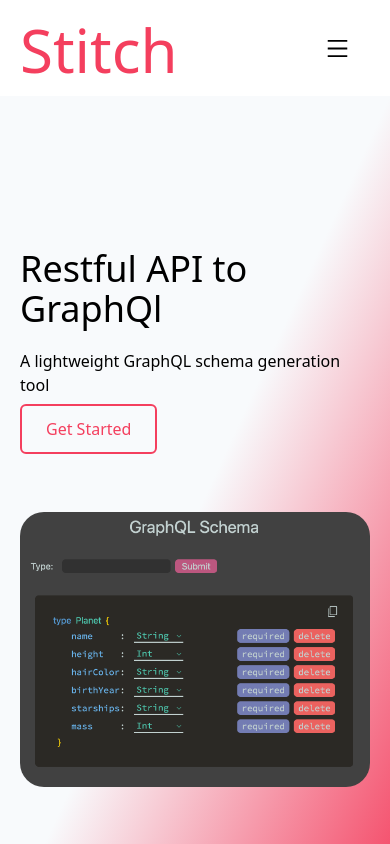
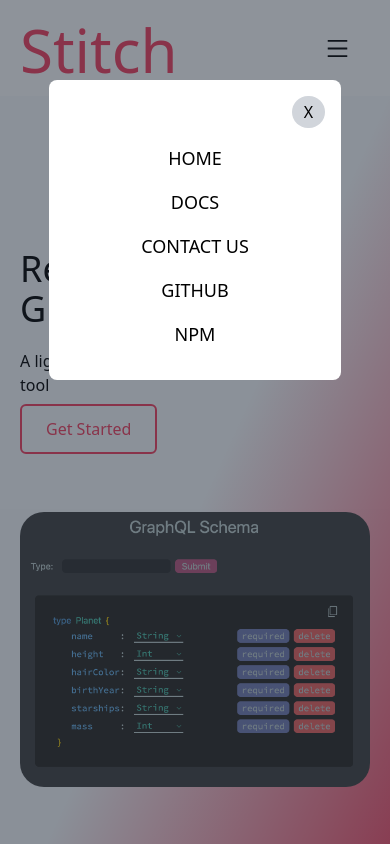
Before and after one commit to stitch-splash-page/welcome-to-stitch, a Next.js app: page / in a window 390 px wide. Both pictures are taken after a click on the element 289 px from the left and 48 px from the top of the page. Shown: the top 844 px of the page. Built offline with nearby package versions, Linux system fonts and the light colour scheme.

Commit message:
Hamburger Icon menu open functionality done

```diff
--- a/components/Navbar.tsx
+++ b/components/Navbar.tsx
@@ -1,23 +1,21 @@
 import Link from 'next/link';
 // hamburger menu only shown on mobile screens. import react-icons library
-import { AiOutlineMenu } from 'react-icons/ai';
+import { AiOutlineMenu} from 'react-icons/ai';
 import { useState } from 'react';
 
-//fixed at the top of the screen
-// on 2xl screens is doing a media query if the medium width is 1536px
-//tailwind is mobile responsive first
 const Navbar = () => {
   const [menuOpen, setMenuOpen] = useState(false);
-  const HandleNav = () => {
+  //Navbar hamburger menu open with options on click
+  const handleNav = () => {
     setMenuOpen(!menuOpen);
   };
   return (
     <header className='py-4 shadow-xl bg-white'>
-      <div className=' flex items-center justify-between font-medium pl-5 pr-10'>
+      <div className='flex items-center justify-between font-medium pl-5 pr-10'>
         <Link href='/'>
           <h1 className='font-ui-sans-serif text-6xl text-rose-500 pt-1'>
-          Stitch
-        </h1>
+            Stitch
+          </h1>
         </Link>
         <div className='hidden sm:flex'>
           <ul className='hidden sm:flex'>
@@ -34,20 +32,46 @@ const Navbar = () => {
                 Contact US
               </li>
             </Link>
-            <div>
-
-            </div>
-              <li className='ml-10 font-ui-sans-serif uppercase hover:border-b text-sm'> <a href="https://github.com/oslabs-beta/stitch">GitHub</a></li>
-
+            <li className='ml-10 font-ui-sans-serif uppercase hover:border-b text-sm'>
+              <a href="https://github.com/oslabs-beta/stitch">GitHub</a>
+            </li>
             <Link href='/npm'>
               <li className='ml-10 font-ui-sans-serif uppercase hover:border-b text-sm'>npm</li>
             </Link>
           </ul>
         </div>
-        <div onClick={HandleNav} className='sm:hidden cursor-pointer pl-24'>
+        <div onClick={handleNav} className='sm:hidden cursor-pointer pl-24'>
           <AiOutlineMenu size={25} />
         </div>
       </div>
+      {menuOpen && (
+        <div className='fixed inset-0 z-50 bg-gray-800 bg-opacity-50'>
+          <div className='bg-white w-3/4 mx-auto mt-20 rounded-lg p-4'>
+            <div className='flex justify-end'>
+              <button onClick={handleNav} className='px-3 py-1 rounded-full bg-gray-300 hover:bg-gray-400'>
+                X
+              </button>
+            </div>
+            <ul className='text-center'>
+              <Link href='/'>
+                <li className='block my-4 font-ui-sans-serif uppercase text-lg'>Home</li>
+              </Link>
+              <Link href='/docs'>
+                <li className='block my-4 font-ui-sans-serif uppercase text-lg'>Docs</li>
+              </Link>
+              <Link href='/contact-us'>
+                <li className='block my-4 font-ui-sans-serif uppercase text-lg'>Contact US</li>
+              </Link>
+              <li className='block my-4 font-ui-sans-serif uppercase text-lg'>
+                <a href="https://github.com/oslabs-beta/stitch">GitHub</a>
+              </li>
+              <Link href='/npm'>
+                <li className='block my-4 font-ui-sans-serif uppercase text-lg'>npm</li>
+              </Link>
+            </ul>
+          </div>
+        </div>
+      )}
     </header>
   );
 };
```
